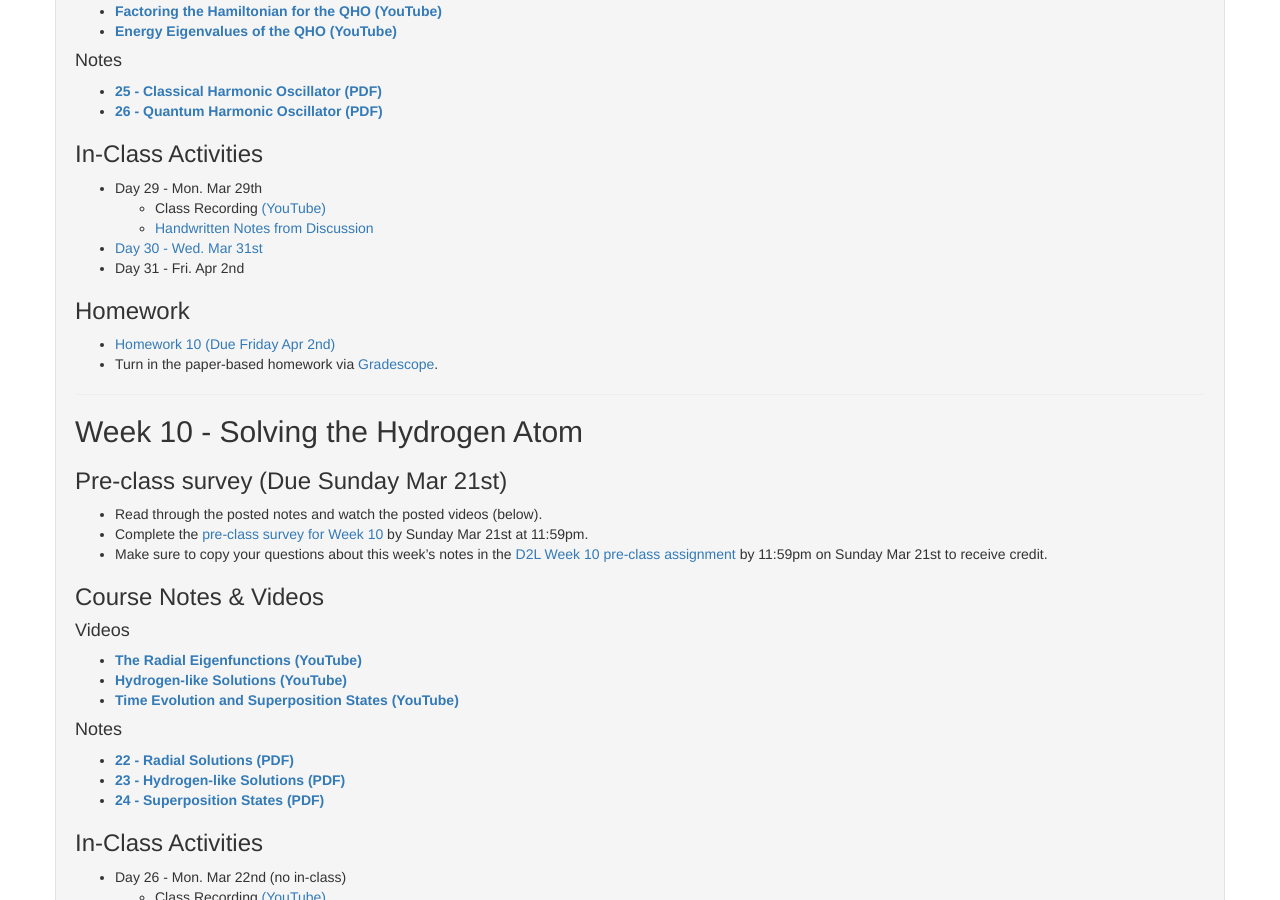
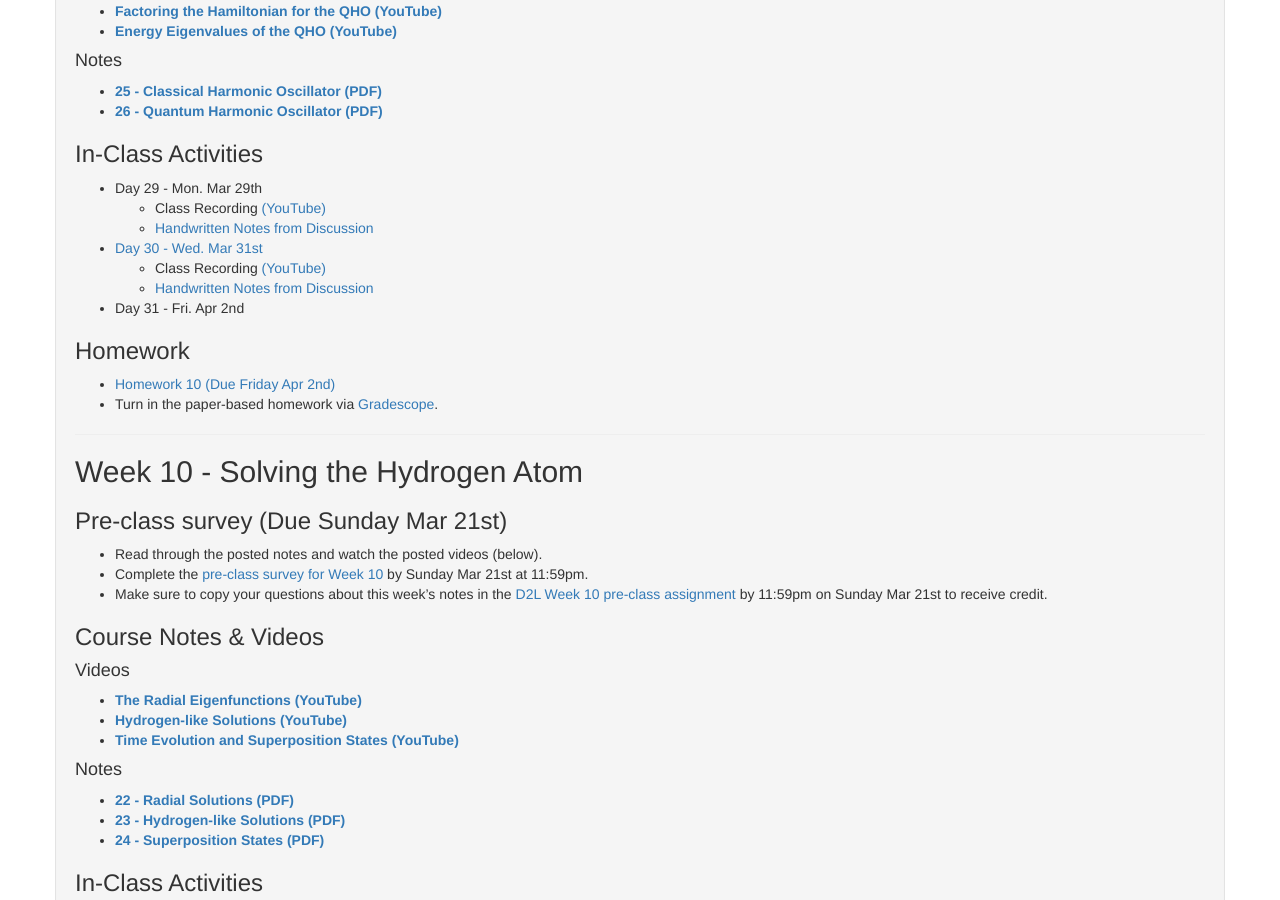
Before and after one commit to dannycab/phy472msu_s2021, a Jekyll site: the page built from notes/index.md, in a window 1280 px wide and 900 px high, scrolled down 1055 px. Built offline with Jekyll 4.4.1, drawn with Linux system fonts in a browser that asks for light colours.

Commit message:
day 30 added

```diff
--- a/notes/index.md
+++ b/notes/index.md
@@ -68,6 +68,8 @@
   - Class Recording [(YouTube)](https://www.youtube.com/watch?v=-w66T8dbGgU)
   - [Handwritten Notes from Discussion](./in-class/Day_29.pdf)
 * [Day 30 - Wed. Mar 31st](./in-class/day30.html)
+  - Class Recording [(YouTube)](https://www.youtube.com/watch?v=UvFY10Myvfs)
+  - [Handwritten Notes from Discussion](./in-class/Day_30.pdf)
 * Day 31 - Fri. Apr 2nd
 
 ### Homework
```
Also changed, not shown: 1 other file.
